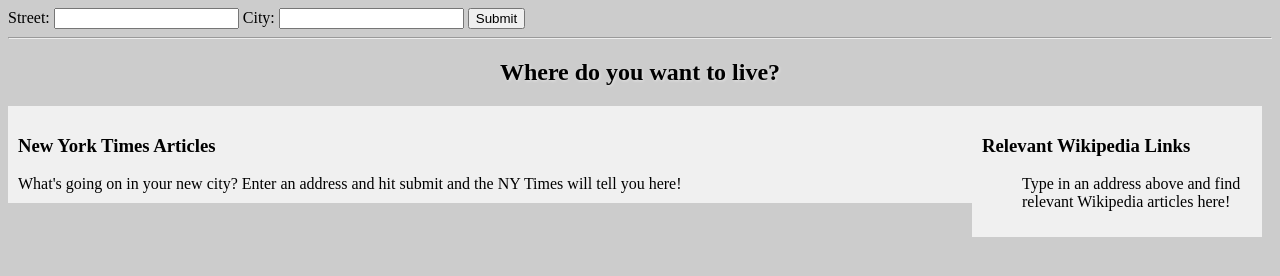
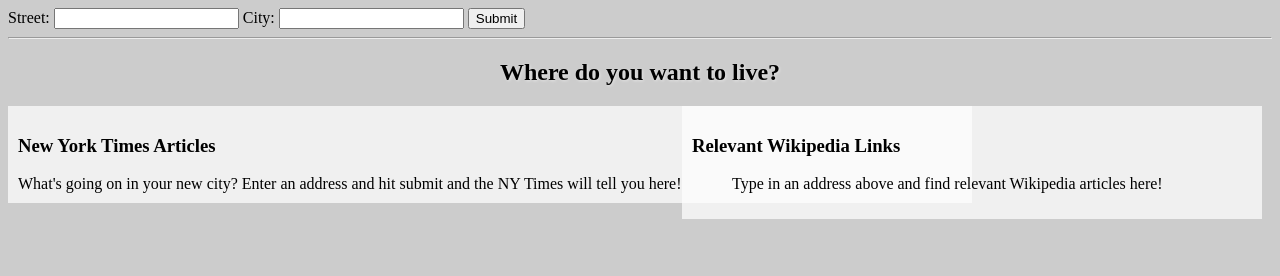
Before and after one commit to drjkuo/minicourse-ajax-project, a plain HTML site: page index.html in a window 1280 px wide. Drawn offline with Linux system fonts and the light colour scheme.

Commit message:
Wiki API

```diff
--- a/css/style.css
+++ b/css/style.css
@@ -18,7 +18,7 @@ body {background-color: #CCC;}
 
 .wikipedia-container {
     float:right;
-    width:290px;
+    width:580px;
     padding:10px;
     margin-right: 10px;
     background-color: rgba(255,255,255,0.7);
--- a/js/script.js
+++ b/js/script.js
@@ -58,7 +58,7 @@ function loadData() {
         url: urlwiki,
         dataType: 'jsonp'
     } ).success( function ( data ) {
-        // console.log(data);
+        console.log(data);
         var p = data[2];
         // console.log(p.length);
         var tmp = [];
```
